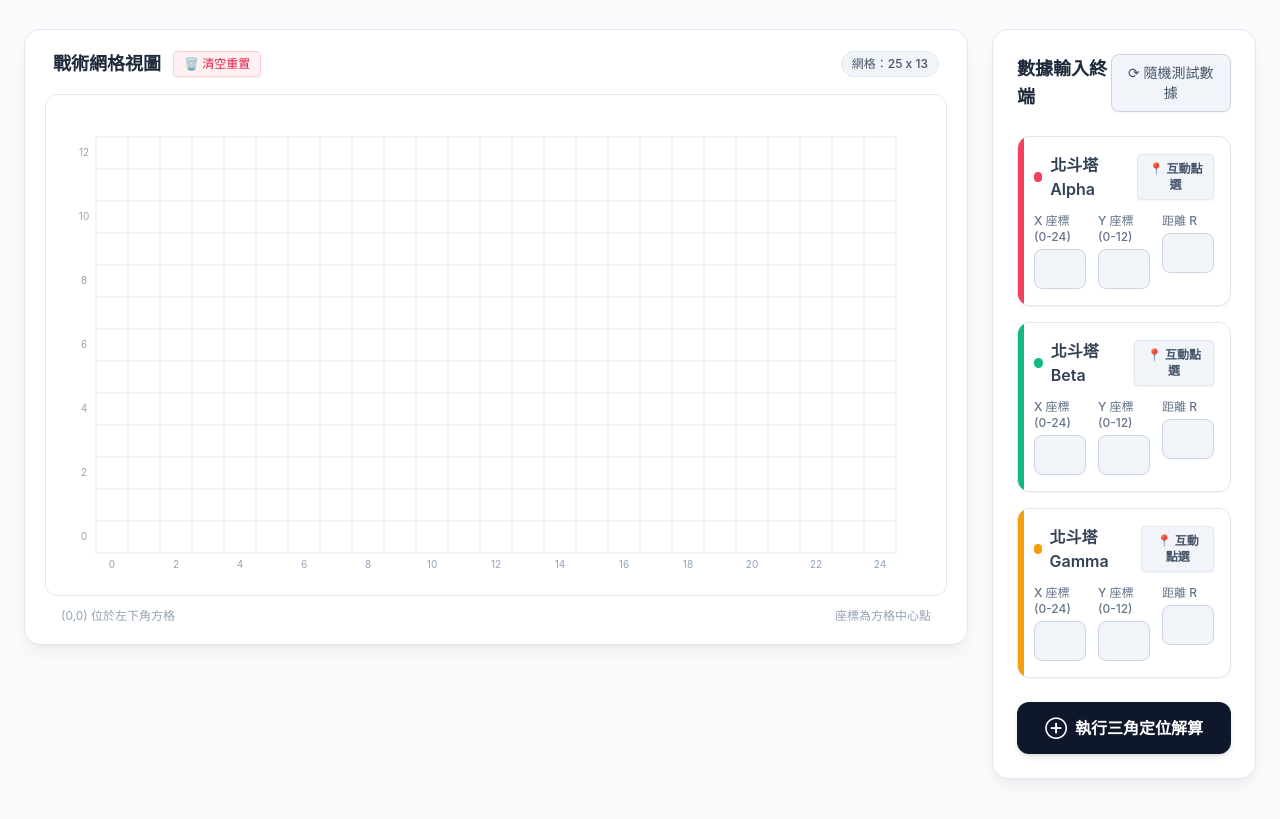
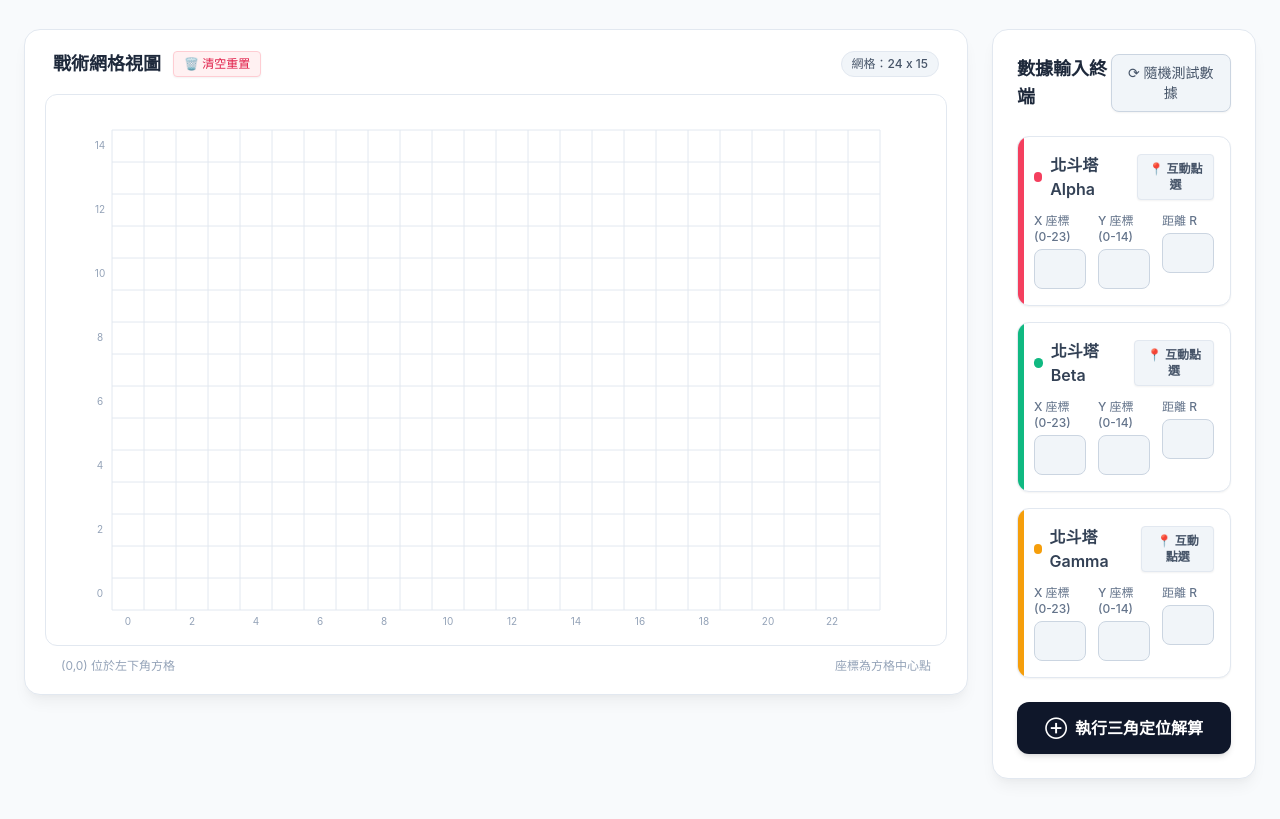
Before and after one commit to nice864/beidoutask2027, a plain HTML site: page index.html in a window 1280 px wide. Shown: the part 111-930 px from the top of the page. Drawn offline with nearby package versions, Linux system fonts and the light colour scheme.

Commit message:
Add to 24x15 cell

```diff
--- a/index.html
+++ b/index.html
@@ -3,7 +3,7 @@
 <head>
     <meta charset="UTF-8">
     <meta name="viewport" content="width=device-width, initial-scale=1.0">
-    <title>北斗戰術終端：補給點定位系統</title>
+    <title>北斗終端：補給點定位系統</title>
     <script src="https://cdn.tailwindcss.com"></script>
     <style>
         body {
@@ -72,7 +72,7 @@
             </select>
         </div>
         <h1 class="text-3xl font-bold tracking-tight text-slate-900 flex items-center justify-center gap-3">
-            <span class="text-blue-600">📡</span> <span data-i18n="title">北斗戰術終端：補給點定位系統</span>
+            <span class="text-blue-600">📡</span> <span data-i18n="title">北斗終端：補給點定位系統</span>
         </h1>
         <p class="text-slate-500 mt-3 text-sm" data-i18n="desc">輸入 3 座訊號塔的網格座標與探測距離，系統將自動解算補給點的精確方格。</p>
     </header>
@@ -89,12 +89,12 @@
                     </button>
                 </div>
                 <span class="text-xs font-medium px-2.5 py-1 bg-slate-100 text-slate-600 rounded-full border border-slate-200" data-i18n="gridSize">
-                    網格：25 x 13
+                    網格：24 x 15
                 </span>
             </div>
             <!-- 加大 Canvas 尺寸以容納方格中心繪製，並加入 touch-none 避免手機滑動干擾繪製 -->
             <div class="relative w-fit mx-auto cursor-crosshair">
-                <canvas id="radarCanvas" width="900" height="500" class="mx-auto block touch-none"></canvas>
+                <canvas id="radarCanvas" width="900" height="550" class="mx-auto block touch-none"></canvas>
                 <!-- 互動繪製指示浮層 -->
                 <div id="draw-instruction" class="absolute top-6 left-1/2 -translate-x-1/2 bg-slate-800/95 text-white px-5 py-2.5 rounded-full shadow-xl text-sm font-medium hidden pointer-events-none transition-opacity flex items-center gap-2 z-10 backdrop-blur-sm border border-slate-600">
                     <span class="animate-pulse text-sky-400">●</span>
@@ -130,8 +130,8 @@
                         </button>
                     </div>
                     <div class="grid grid-cols-3 gap-3">
-                        <div><label class="block text-xs font-medium text-slate-500 mb-1" data-i18n-lbl="lblX">X 座標 (0-24)</label><input type="number" id="t1-x" class="w-full h-10" min="0" max="24" step="1"></div>
-                        <div><label class="block text-xs font-medium text-slate-500 mb-1" data-i18n-lbl="lblY">Y 座標 (0-12)</label><input type="number" id="t1-y" class="w-full h-10" min="0" max="12" step="1"></div>
+                        <div><label class="block text-xs font-medium text-slate-500 mb-1" data-i18n-lbl="lblX">X 座標 (0-23)</label><input type="number" id="t1-x" class="w-full h-10" min="0" max="23" step="1"></div>
+                        <div><label class="block text-xs font-medium text-slate-500 mb-1" data-i18n-lbl="lblY">Y 座標 (0-14)</label><input type="number" id="t1-y" class="w-full h-10" min="0" max="14" step="1"></div>
                         <div><label class="block text-xs font-medium text-slate-500 mb-1" data-i18n-lbl="lblR">距離 R</label><input type="number" id="t1-r" class="w-full h-10" min="0" step="0.01"></div>
                     </div>
                 </div>
@@ -149,8 +149,8 @@
                         </button>
                     </div>
                     <div class="grid grid-cols-3 gap-3">
-                        <div><label class="block text-xs font-medium text-slate-500 mb-1" data-i18n-lbl="lblX">X 座標 (0-24)</label><input type="number" id="t2-x" class="w-full h-10" min="0" max="24" step="1"></div>
-                        <div><label class="block text-xs font-medium text-slate-500 mb-1" data-i18n-lbl="lblY">Y 座標 (0-12)</label><input type="number" id="t2-y" class="w-full h-10" min="0" max="12" step="1"></div>
+                        <div><label class="block text-xs font-medium text-slate-500 mb-1" data-i18n-lbl="lblX">X 座標 (0-23)</label><input type="number" id="t2-x" class="w-full h-10" min="0" max="23" step="1"></div>
+                        <div><label class="block text-xs font-medium text-slate-500 mb-1" data-i18n-lbl="lblY">Y 座標 (0-14)</label><input type="number" id="t2-y" class="w-full h-10" min="0" max="14" step="1"></div>
                         <div><label class="block text-xs font-medium text-slate-500 mb-1" data-i18n-lbl="lblR">距離 R</label><input type="number" id="t2-r" class="w-full h-10" min="0" step="0.01"></div>
                     </div>
                 </div>
@@ -168,8 +168,8 @@
                         </button>
                     </div>
                     <div class="grid grid-cols-3 gap-3">
-                        <div><label class="block text-xs font-medium text-slate-500 mb-1" data-i18n-lbl="lblX">X 座標 (0-24)</label><input type="number" id="t3-x" class="w-full h-10" min="0" max="24" step="1"></div>
-                        <div><label class="block text-xs font-medium text-slate-500 mb-1" data-i18n-lbl="lblY">Y 座標 (0-12)</label><input type="number" id="t3-y" class="w-full h-10" min="0" max="12" step="1"></div>
+                        <div><label class="block text-xs font-medium text-slate-500 mb-1" data-i18n-lbl="lblX">X 座標 (0-23)</label><input type="number" id="t3-x" class="w-full h-10" min="0" max="23" step="1"></div>
+                        <div><label class="block text-xs font-medium text-slate-500 mb-1" data-i18n-lbl="lblY">Y 座標 (0-14)</label><input type="number" id="t3-y" class="w-full h-10" min="0" max="14" step="1"></div>
                         <div><label class="block text-xs font-medium text-slate-500 mb-1" data-i18n-lbl="lblR">距離 R</label><input type="number" id="t3-r" class="w-full h-10" min="0" step="0.01"></div>
                     </div>
                 </div>
@@ -197,8 +197,8 @@
         const ctx = canvas.getContext('2d');
 
         // 畫布與網格設定
-        const GRID_COLS = 25; // X軸格子數 (0~24)
-        const GRID_ROWS = 13; // Y軸格子數 (0~12)
+        const GRID_COLS = 24; // X軸格子數 (0~23)
+        const GRID_ROWS = 15; // Y軸格子數 (0~14)
         const CELL_SIZE = 32; // 每個正方形格子的邊長 (像素)
 
         // 邊距計算，讓網格置中
@@ -234,10 +234,10 @@
         let currentLang = 'zh-TW';
         const translations = {
             'zh-TW': {
-                title: '北斗戰術終端：補給點定位系統',
+                title: '北斗終端：補給點定位系統',
                 desc: '輸入 3 座訊號塔的網格座標與探測距離，系統將自動解算補給點的精確方格。',
                 gridTitle: '戰術網格視圖',
-                gridSize: '網格：25 x 13',
+                gridSize: '網格：24 x 15',
                 resetBtn: '🗑️ 清空重置',
                 gridNote1: '(0,0) 位於左下角方格',
                 gridNote2: '座標為方格中心點',
@@ -247,8 +247,8 @@
                 tower2: '北斗塔 Beta',
                 tower3: '北斗塔 Gamma',
                 drawBtn: '📍 互動點選',
-                lblX: 'X 座標 (0-24)',
-                lblY: 'Y 座標 (0-12)',
+                lblX: 'X 座標 (0-23)',
+                lblY: 'Y 座標 (0-14)',
                 lblR: '距離 R',
                 calcBtn: '執行三角定位解算',
                 resultTitle: '目標鎖定：補給點方格座標',
@@ -258,10 +258,10 @@
                 inst_step2: '【北斗塔 {tower}】點擊第二下確認探測距離 (R)'
             },
             'zh-CN': {
-                title: '北斗战术终端：补给点定位系统',
+                title: '北斗终端：补给点定位系统',
                 desc: '输入 3 座北斗塔的网格坐标与探测距离，系统将自动解算补给点的精确方格。',
                 gridTitle: '战术网格视图',
-                gridSize: '网格：25 x 13',
+                gridSize: '网格：24 x 15',
                 resetBtn: '🗑️ 清空重置',
                 gridNote1: '(0,0) 位于左下角方格',
                 gridNote2: '坐标为方格中心点',
@@ -271,8 +271,8 @@
                 tower2: '北斗塔 Beta',
                 tower3: '北斗塔 Gamma',
                 drawBtn: '📍 互动点选',
-                lblX: 'X 坐标 (0-24)',
-                lblY: 'Y 坐标 (0-12)',
+                lblX: 'X 坐标 (0-23)',
+                lblY: 'Y 坐标 (0-14)',
                 lblR: '距离 R',
                 calcBtn: '执行三角定位解算',
                 resultTitle: '目标锁定：补给点方格坐标',
@@ -282,10 +282,10 @@
                 inst_step2: '【北斗塔 {tower}】点击第二下确认探测距离 (R)'
             },
             'en': {
-                title: 'Tactical Terminal: Supply Locator',
+                title: 'Beidou Terminal: Supply Locator',
                 desc: 'Enter coordinates and detection distances of 3 signal towers, the system calculates the exact grid.',
                 gridTitle: 'Tactical Grid View',
-                gridSize: 'Grid: 25 x 13',
+                gridSize: 'Grid: 24 x 15',
                 resetBtn: '🗑️ Reset',
                 gridNote1: '(0,0) is at bottom-left',
                 gridNote2: 'Coordinates are centers',
@@ -295,8 +295,8 @@
                 tower2: 'Tower Beta',
                 tower3: 'Tower Gamma',
                 drawBtn: '📍 Pick',
-                lblX: 'X Coord (0-24)',
-                lblY: 'Y Coord (0-12)',
+                lblX: 'X Coord (0-23)',
+                lblY: 'Y Coord (0-14)',
                 lblR: 'Distance R',
                 calcBtn: 'Execute Trilateration',
                 resultTitle: 'Target Locked: Supply Point',
@@ -678,7 +678,7 @@
         }
 
         function generateMission() {
-            // 隨機補給點方格 (0-24, 0-12)
+            // 隨機補給點方格 (0-24, 0-14)
             const targetX = Math.floor(Math.random() * GRID_COLS);
             const targetY = Math.floor(Math.random() * GRID_ROWS);
 
```
